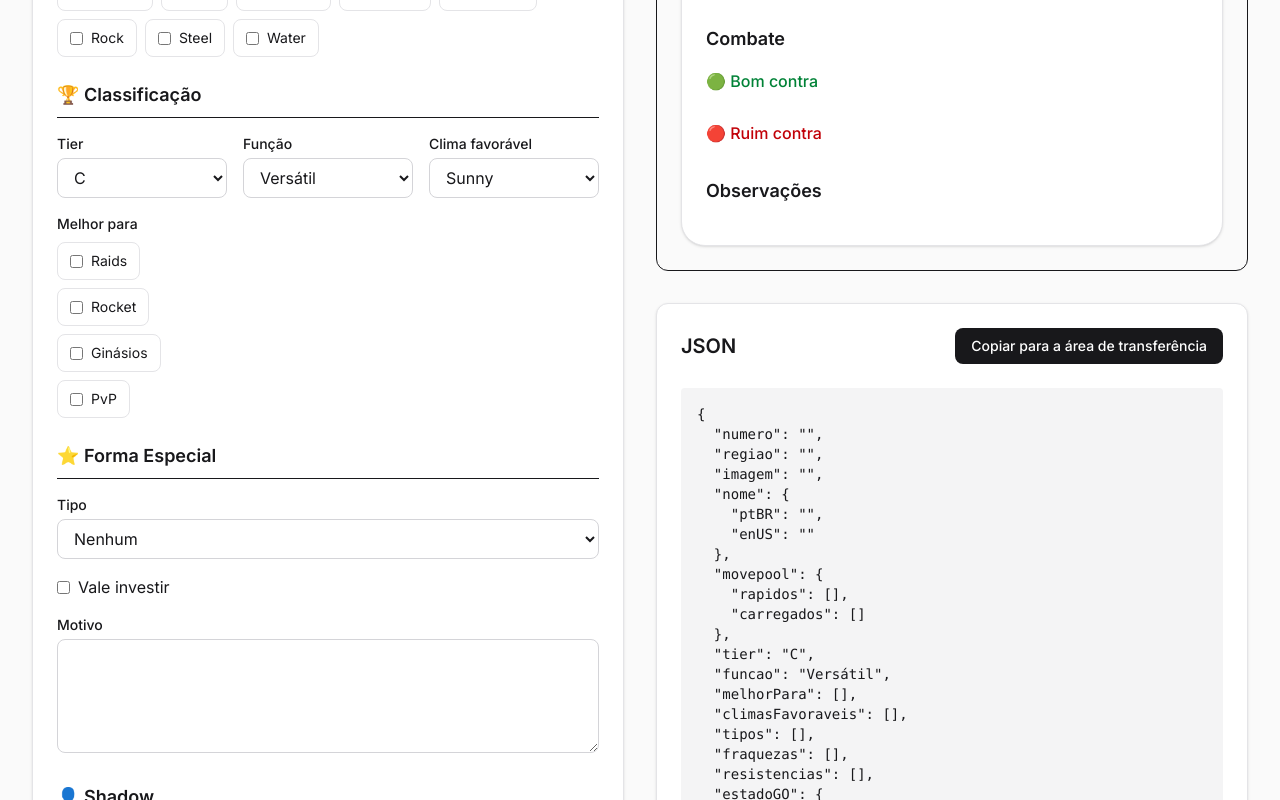
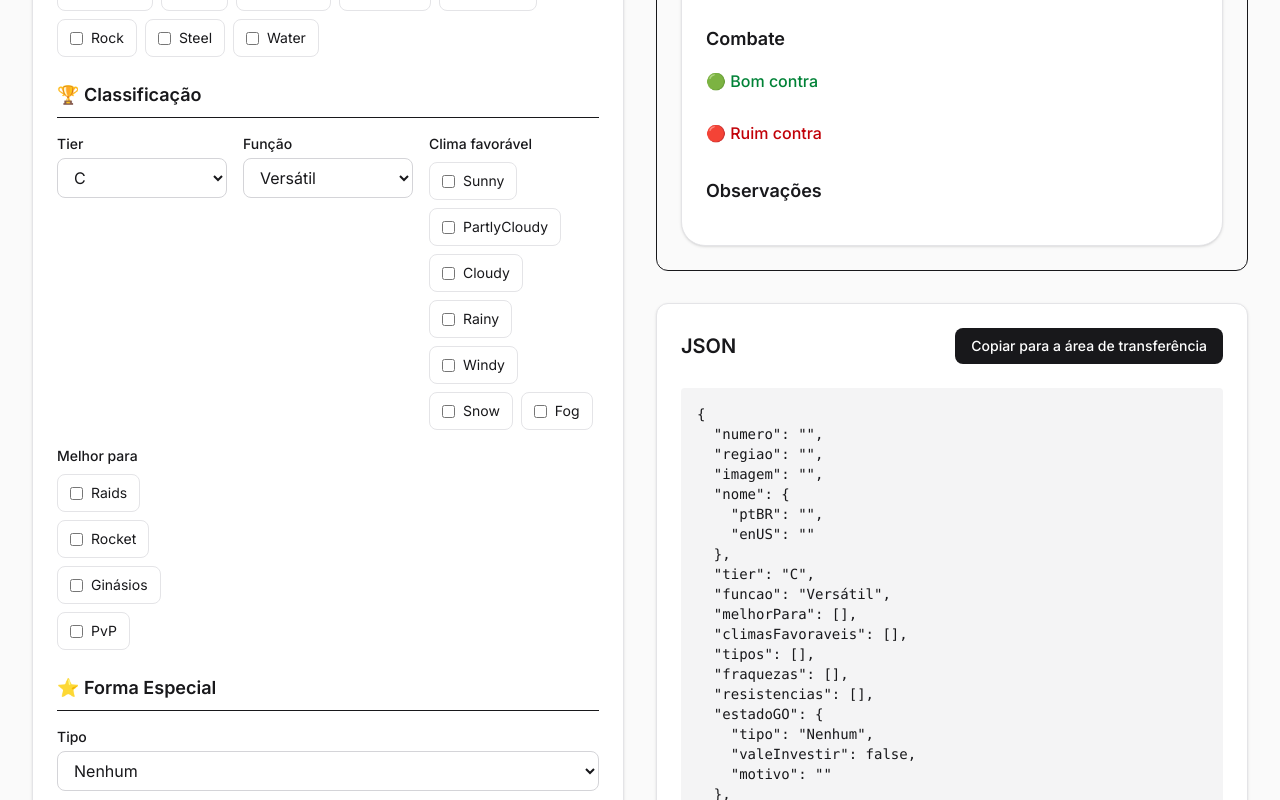
Before and after one commit to aneroliveira/pokestudio, a Next.js app: page /admin in a window 1280 px wide. Shown: the part 780-1580 px from the top of the page. Built offline with nearby package versions, Linux system fonts and the light colour scheme.

Commit message:
refactor(domain): remove id legado e estabiliza modelo Pokemon

```diff
--- a/components/admin/PokemonForm.tsx
+++ b/components/admin/PokemonForm.tsx
@@ -204,14 +204,14 @@ export function PokemonForm({ pokemon, setPokemon }: PokemonFormProps) {
                 updatePokemon("funcao", funcao as Pokemon["funcao"])
               }
             />
-            <SelectField
+            <MultiSelectField
               label="Clima favorável"
-              value={pokemon.climaFavoravel}
+              value={pokemon.climasFavoraveis}
               options={CLIMAS}
-              onChange={(climaFavoravel) =>
+              onChange={(climasFavoraveis) =>
                 updatePokemon(
-                  "climaFavoravel",
-                  climaFavoravel as Pokemon["climaFavoravel"],
+                  "climasFavoraveis",
+                  climasFavoraveis as Pokemon["climasFavoraveis"],
                 )
               }
             />
--- a/components/pokemon/SearchBar.tsx
+++ b/components/pokemon/SearchBar.tsx
@@ -40,7 +40,7 @@ export function SearchBar({
         <div className="mt-4 overflow-hidden rounded-xl border bg-white shadow-sm">
           {resultados.map((pokemon) => (
             <div
-        key={pokemon.id}
+              key={pokemon.numero}
               onClick={() => onSelect(pokemon)}
               className="cursor-pointer border-b p-3 transition-colors hover:bg-zinc-50 last:border-b-0"
             >
--- a/constants/typeWeather.ts
+++ b/constants/typeWeather.ts
@@ -1,8 +1,8 @@
 import type { ClimaPokemon, TipoPokemon } from "@/models/pokemon";
 
 export const CLIMA_POR_TIPO: Partial<Record<TipoPokemon, ClimaPokemon>> = {
-  Normal: "Partly Cloudy",
-  Rock: "Partly Cloudy",
+  Normal: "PartlyCloudy",
+  Rock: "PartlyCloudy",
 
   Fire: "Sunny",
   Grass: "Sunny",
--- a/models/pokemon.ts
+++ b/models/pokemon.ts
@@ -37,7 +37,7 @@ export type FuncaoPokemon =
 
 export type ClimaPokemon =
   | "Sunny"
-  | "Partly Cloudy"
+  | "PartlyCloudy"
   | "Cloudy"
   | "Rainy"
   | "Windy"
@@ -145,7 +145,6 @@ export interface FormaPokemon {
 }
 
 export interface Pokemon {
-  [x: string]: any;
 
   // Identificação
   numero: string;
--- a/utils/createEmptyPokemon.ts
+++ b/utils/createEmptyPokemon.ts
@@ -9,10 +9,6 @@ export function createEmptyPokemon(): Pokemon {
     nome: {
       "ptBR": "",
       "enUS": ""
-    },
-    "movepool": {
-      "rapidos": [],
-      "carregados": []
     },
 
     // Classificação
@@ -50,7 +46,7 @@ export function createEmptyPokemon(): Pokemon {
 
     formas: [],
 
-    movimentos: {
+    movepool: {
       rapidos: [],
       carregados: [],
     },
```
Lines whose indentation alone changed are shown as unchanged.
